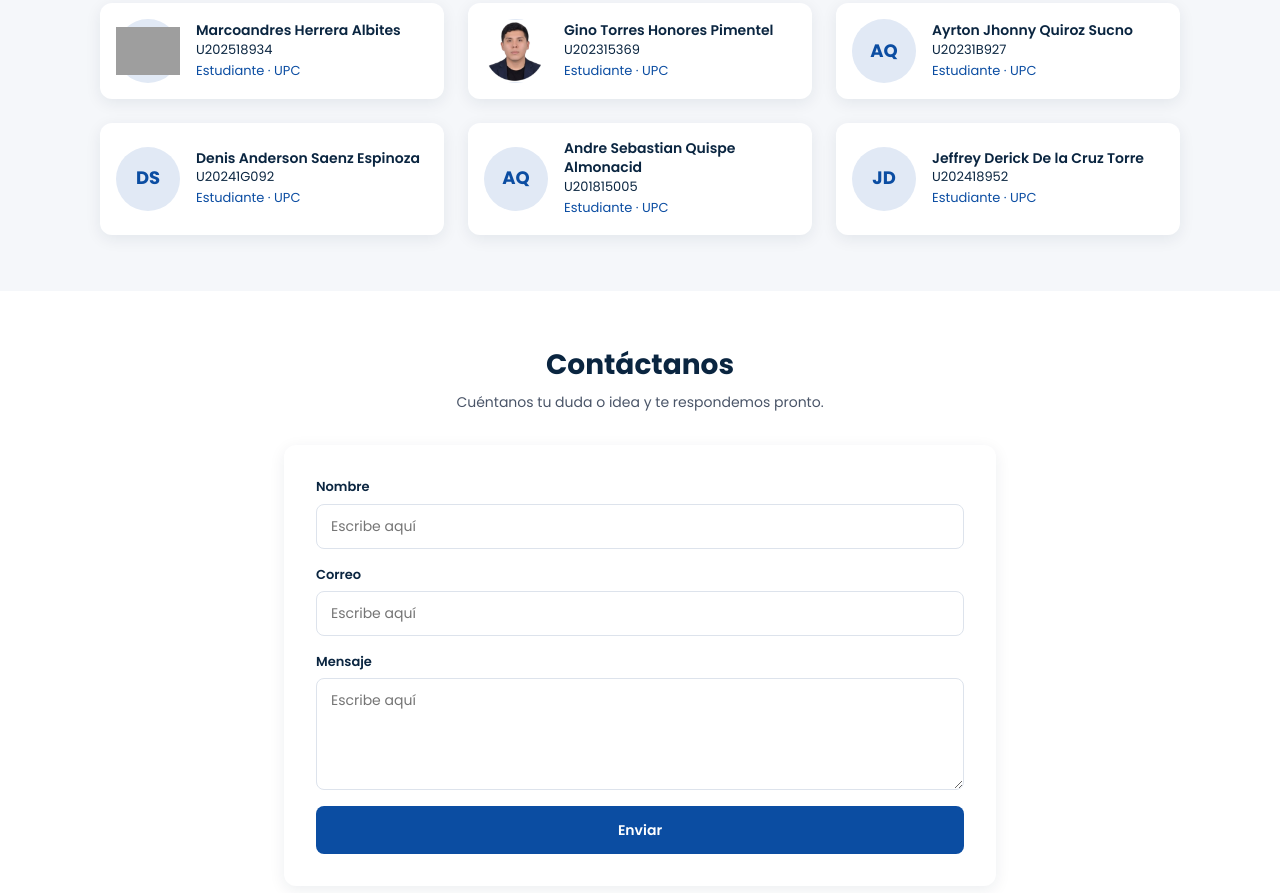
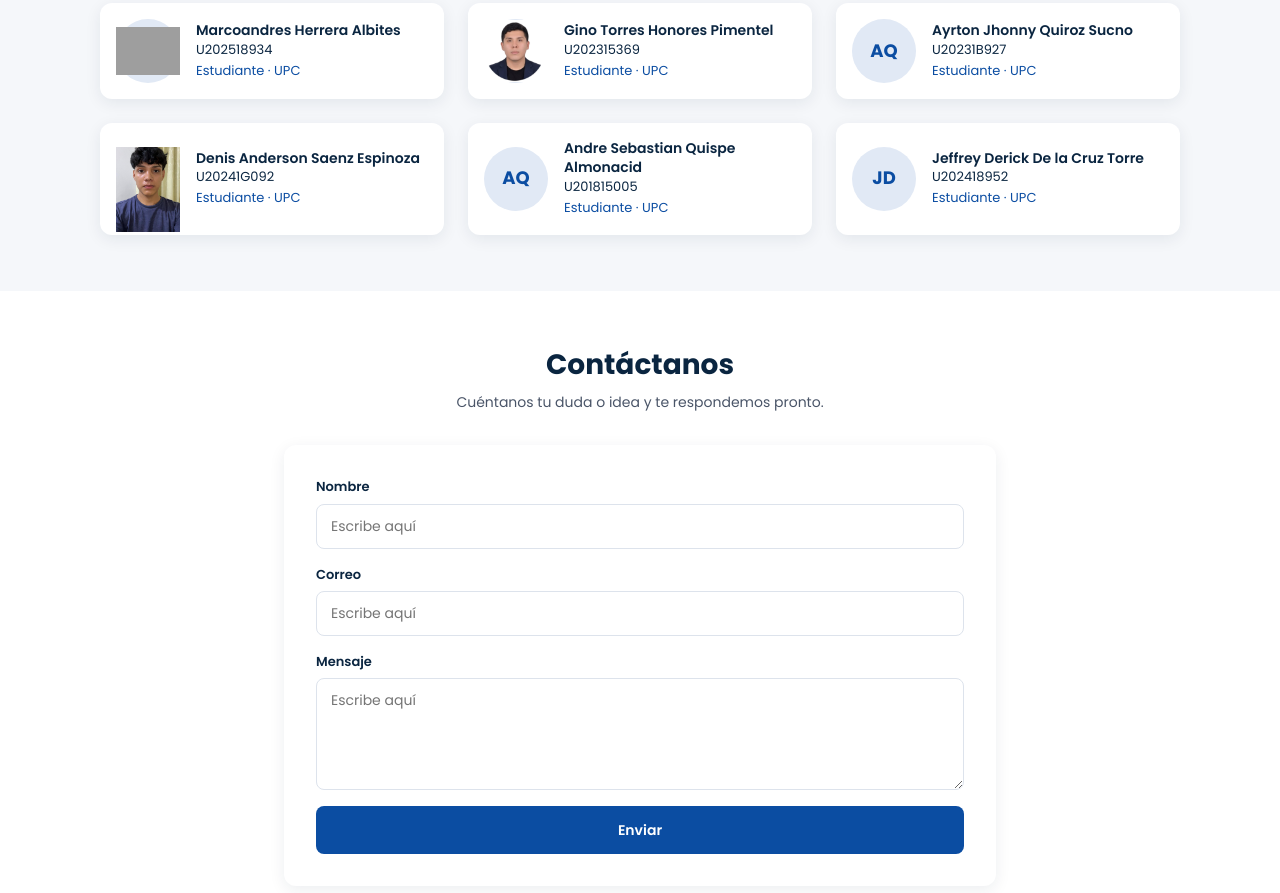
Before and after one commit to Marcoandres-Mc/ConectaMas, a plain HTML site: page index.html in a window 1280 px wide. Shown: the part 4259-5152 px from the top of the page. Drawn offline with Linux system fonts and the light colour scheme; grey boxes are pictures that could not be loaded.

Commit message:
Update Denis profile photo

```diff
--- a/index.html
+++ b/index.html
@@ -335,7 +335,7 @@
           <article class="card member"><span class="avatar" aria-hidden="true"><img src="./public/assets/images/Marcoandres.png" alt="Yo" width="600"></span><div><h3>Marcoandres Herrera Albites</h3><p class="small">U202518934</p><p class="small text-blue">Estudiante · UPC</p></div></article>
           <article class="card member"><span class="avatar" aria-hidden="true"><img src="./public/assets/images/Sebastian.png" alt="Yo" width="600"></span><div><h3>Gino Torres Honores Pimentel</h3><p class="small">U202315369</p><p class="small text-blue">Estudiante · UPC</p></div></article>
           <article class="card member"><span class="avatar" aria-hidden="true">AQ</span><div><h3>Ayrton Jhonny Quiroz Sucno</h3><p class="small">U20231B927</p><p class="small text-blue">Estudiante · UPC</p></div></article>
-          <article class="card member"><span class="avatar" aria-hidden="true">DS</span><div><h3>Denis Anderson Saenz Espinoza</h3><p class="small">U20241G092</p><p class="small text-blue">Estudiante · UPC</p></div></article>
+          <article class="card member"><span class="avatar" aria-hidden="true"><img src="./public/assets/images/Denis.png" alt="Denis" width="600"></span><div><h3>Denis Anderson Saenz Espinoza</h3><p class="small">U20241G092</p><p class="small text-blue">Estudiante · UPC</p></div></article>
           <article class="card member"><span class="avatar" aria-hidden="true">AQ</span><div><h3>Andre Sebastian Quispe Almonacid</h3><p class="small">U201815005</p><p class="small text-blue">Estudiante · UPC</p></div></article>
           <article class="card member"><span class="avatar" aria-hidden="true">JD</span><div><h3>Jeffrey Derick De la Cruz Torre</h3><p class="small">U202418952</p><p class="small text-blue">Estudiante · UPC</p></div></article>
         </div>
```
